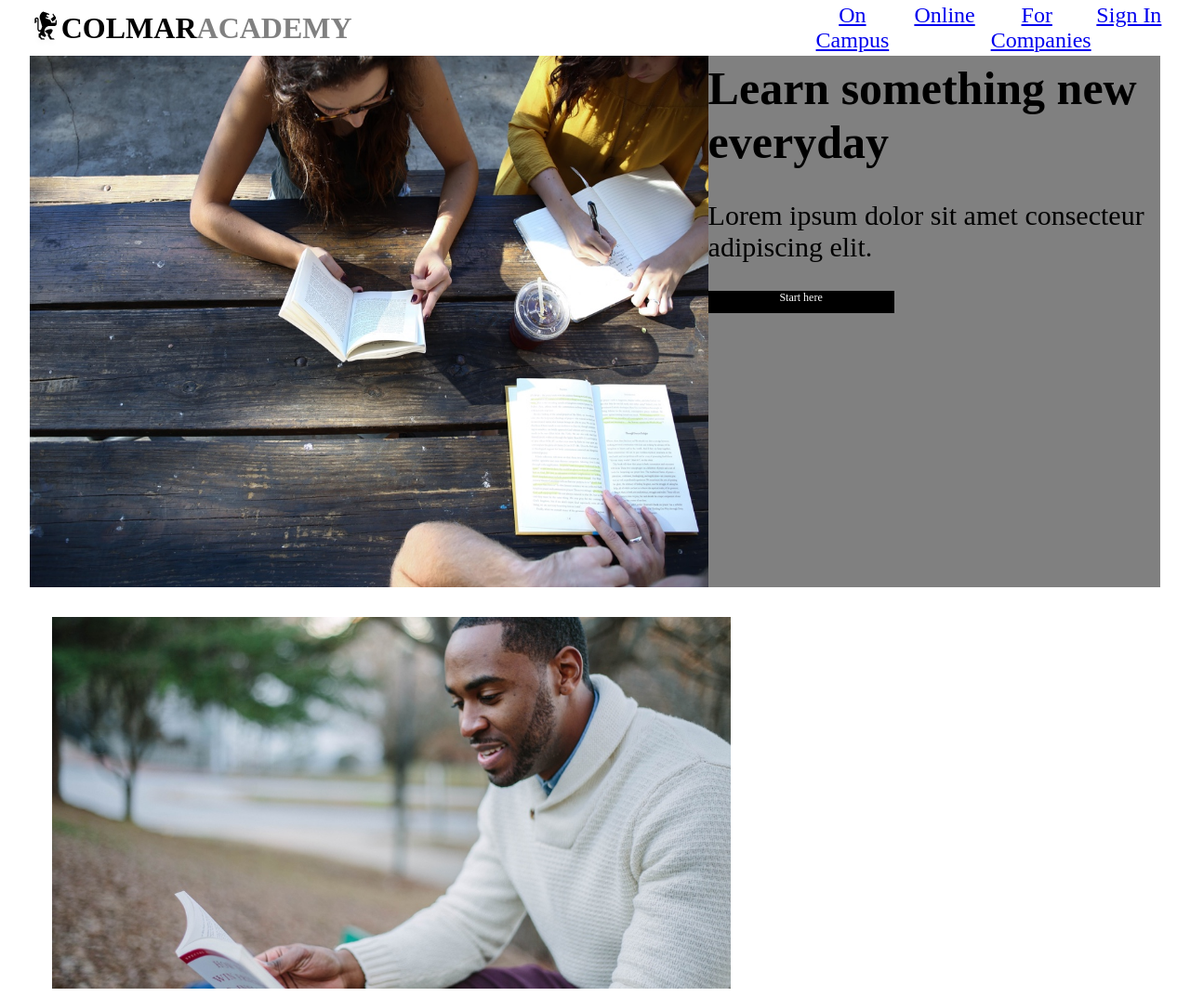
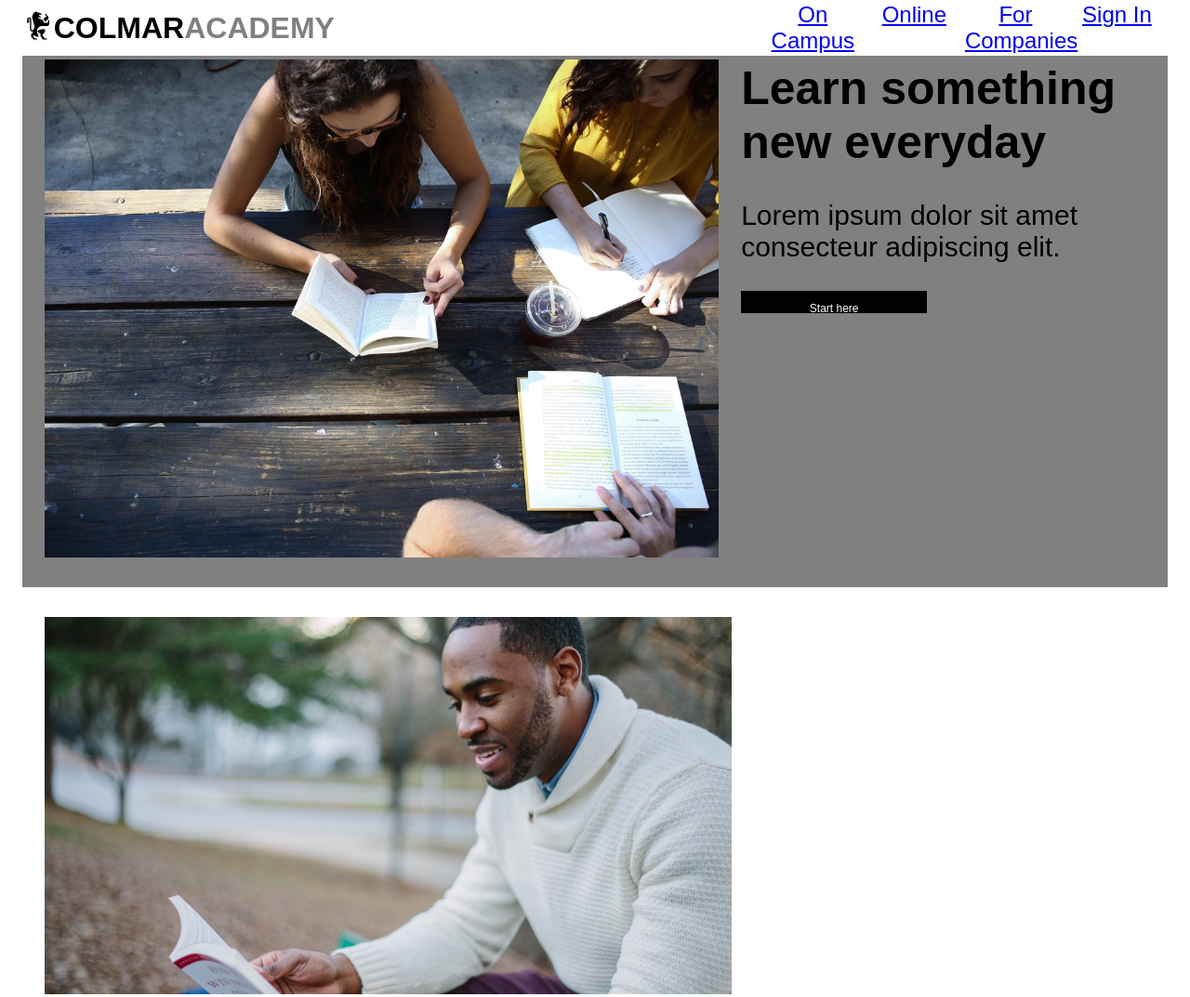
Before and after one commit to hlehrli/colmar-academy, a plain HTML site: page index.html in a window 1280 px wide. Shown: the top 1073 px of the page at 93% size. Drawn offline with Linux system fonts and the light colour scheme.

Commit message:
i missed a semi colon smh

```diff
--- a/resources/css/style.css
+++ b/resources/css/style.css
@@ -1,6 +1,6 @@
 body {
     background-color: white;
-    font-family: Arial, Helvetica, sans-serif
+    font-family: Arial, Helvetica, sans-serif;
     margin: 0;
 }
 .logo {
@@ -50,6 +50,7 @@ header {
 .navigation a {
     width: 25%;
     transition: color 100ms linear;
+    display: inline;
 }
 .navigation a:hover {
     color: lightskyblue;
@@ -64,6 +65,7 @@ header {
 }
 .banner img {
     width: 60%;
+    padding: 32px 24px 32px 24px;
 }
 .banner-text h1 {
     color: black;
@@ -79,6 +81,7 @@ header {
     background-color: black;
     width: 200px;
     height: 24px;
+    align-content: center;
 }
 .start-here h3 {
     color: white;
```
